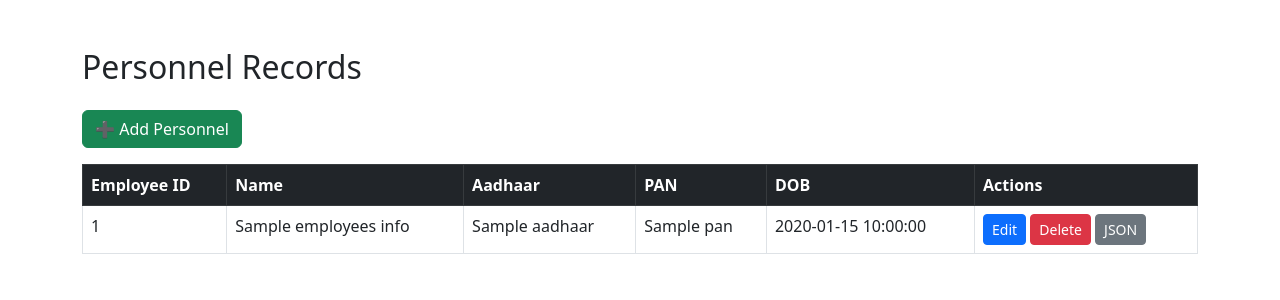
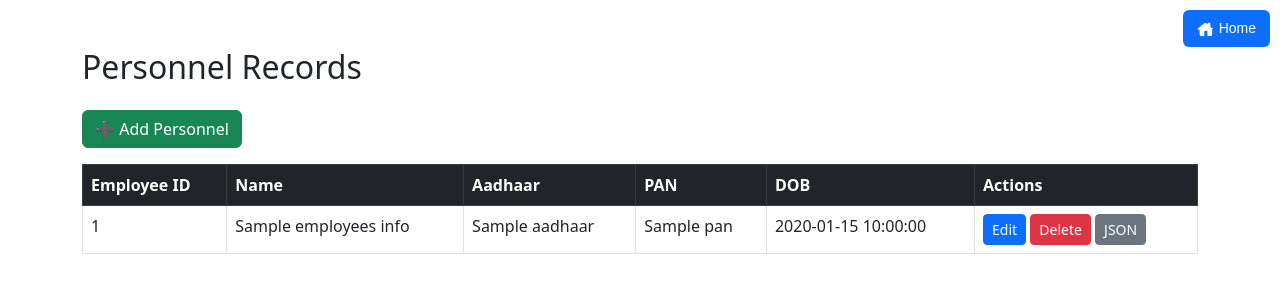
Before and after one commit to pratham1kruk/HR-management-system, a Flask app: page /personnel/ in a window 1280 px wide. Shown: the top 300 px of the page. Run offline with Flask 3, Linux system fonts and the light colour scheme; tables that the repository leaves empty hold one stand-in row (values such as "Sample post"); a database or web service that is not in the repository returns one stand-in record (values such as "Sample title"); some libraries are stand-ins or nearby versions.

Commit message:
home button at personnel info

```diff
--- a/backend/templates/personnel_info.html
+++ b/backend/templates/personnel_info.html
@@ -6,6 +6,56 @@
     <title>Personnel Records</title>
     <link href="https://cdn.jsdelivr.net/npm/bootstrap@5.3.0/dist/css/bootstrap.min.css" rel="stylesheet">
 </head>
+<!-- ====== Reusable Header with Home Button ====== -->
+<style>
+  .page-header {
+    position: fixed;
+    top: 10px;
+    right: 10px;
+    z-index: 9999;
+  }
+  .home-btn {
+    background-color: #0d6efd; /* Bootstrap blue */
+    color: white;
+    border: none;
+    padding: 8px 14px;
+    font-size: 14px;
+    font-family: Arial, sans-serif;
+    border-radius: 6px;
+    display: flex;
+    align-items: center;
+    gap: 6px;
+    text-decoration: none;
+    cursor: pointer;
+    transition: background 0.2s ease-in-out;
+  }
+  .home-btn:hover {
+    background-color: #0b5ed7;
+  }
+  .home-btn svg {
+    width: 16px;
+    height: 16px;
+    fill: white;
+  }
+</style>
+
+<div class="page-header">
+  <a href="index.html" class="home-btn">
+    <!-- Home Icon -->
+    <svg xmlns="http://www.w3.org/2000/svg" viewBox="0 0 576 512">
+      <path d="M541 229.16l-61-50.8V56c0-13.25-10.75-24-24-24h-48c-13.25
+      0-24 10.75-24 24v24.55L318.47 43.16c-10.9-9.06-26.99-9.06-37.89
+      0L35 229.16c-10.14 8.43-11.39 23.52-2.96 33.66l21.4 25.69c8.43
+      10.14 23.52 11.39 33.66 2.96L96 245.49V456c0 30.93 25.07 56
+      56 56h112V344c0-13.25 10.75-24 24-24h64c13.25 0 24 10.75
+      24 24v168h112c30.93 0 56-25.07 56-56V245.49l8.9 7.39c10.14
+      8.43 25.23 7.18 33.66-2.96l21.4-25.69c8.43-10.14 7.18-25.23-2.96-33.66z"/>
+    </svg>
+    Home
+  </a>
+</div>
+<!-- ====== End of Header ====== -->
+
 <body class="container py-5">
     <h2 class="mb-4">Personnel Records</h2>
     <a href="/personnel/add" class="btn btn-success mb-3">➕ Add Personnel</a>
```
